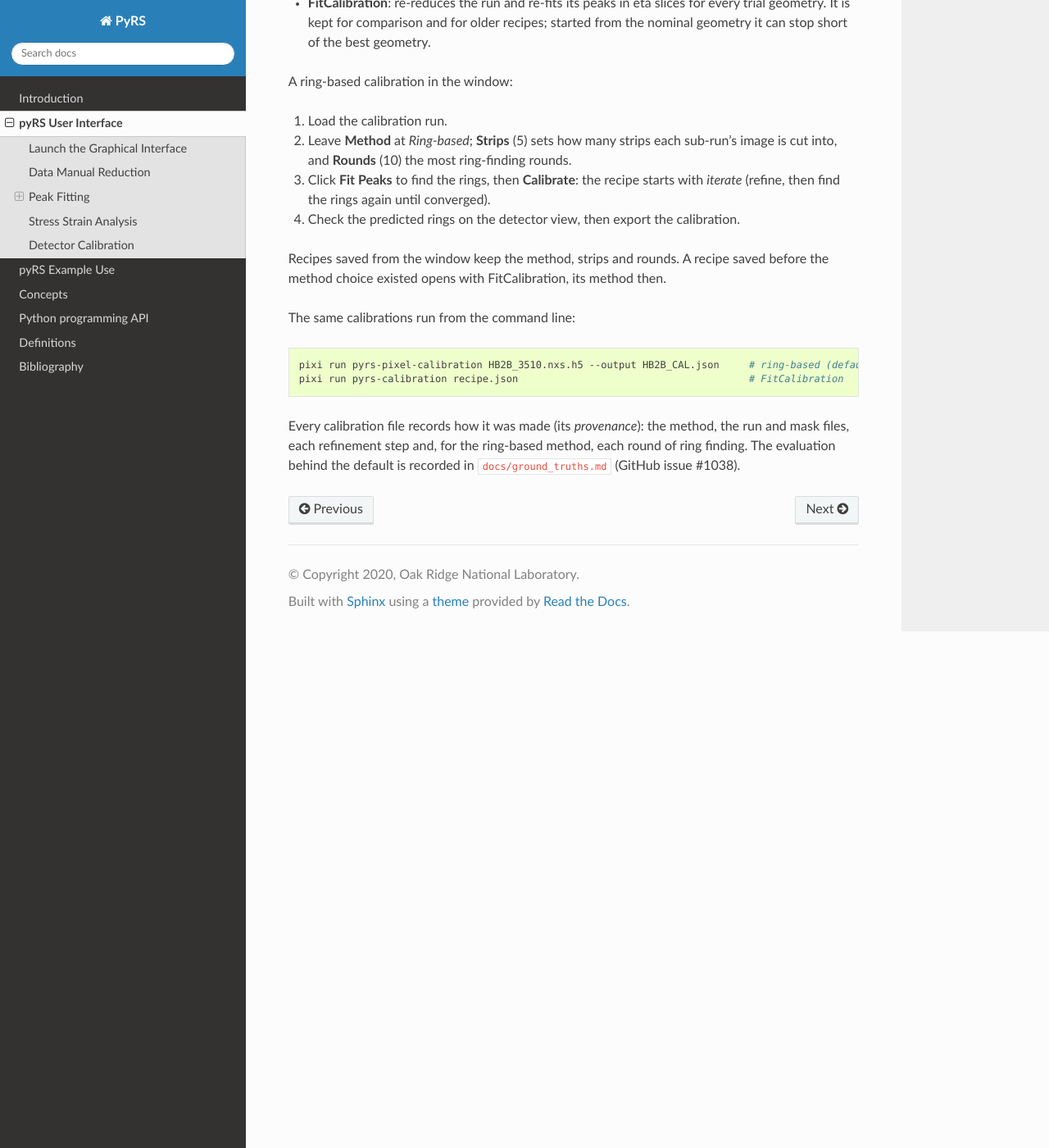
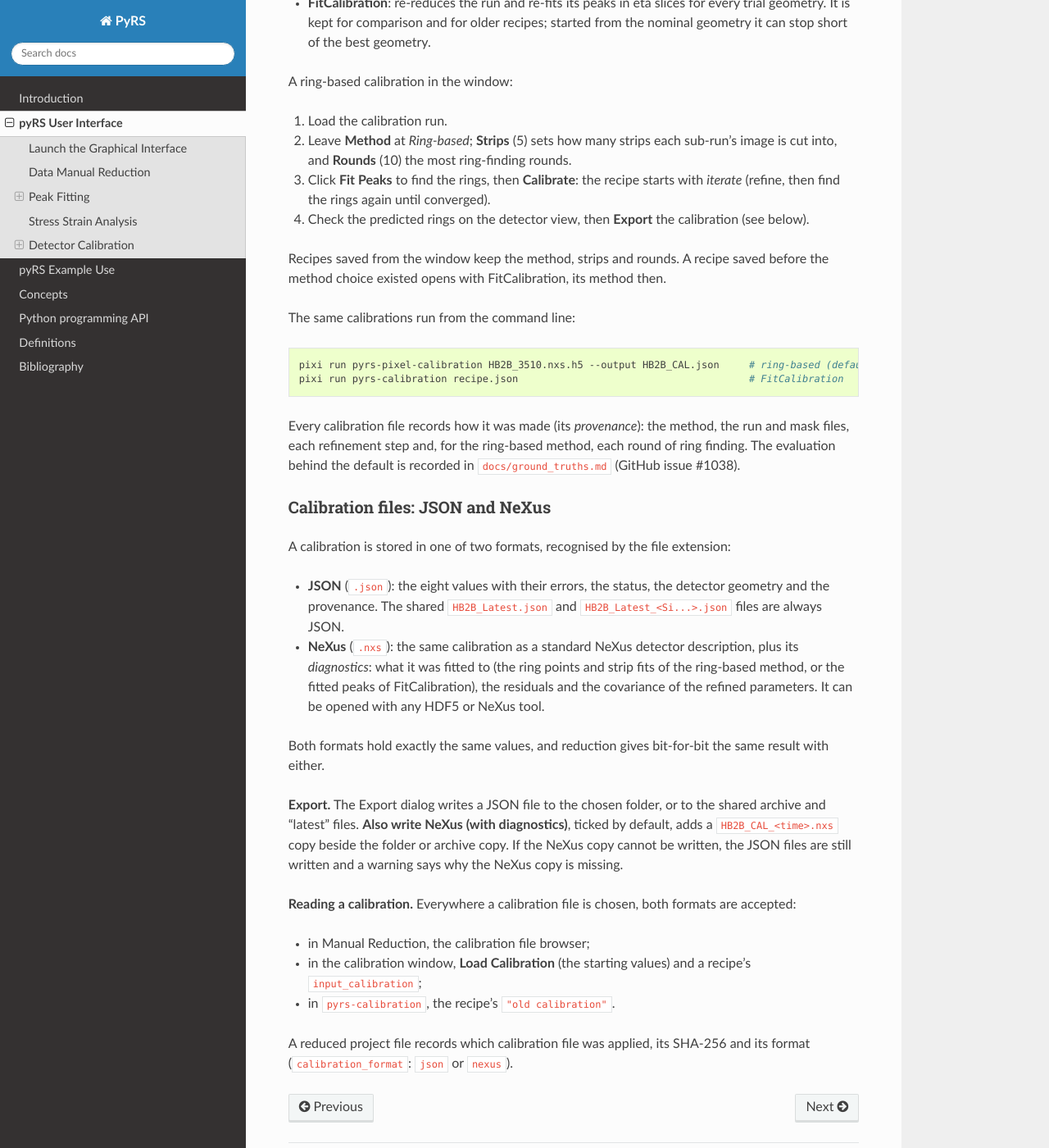
Before and after one commit to neutrons/PyRS, a Sphinx documentation site: the page built from docs/user/source/basics/basics.rst, in a window 1280 px wide and 1400 px high, scrolled down 8381 px. Shown: the whole window at 82% size. Built offline with Sphinx 7.4.7 and the Read the Docs theme 3.1.0, drawn with Linux system fonts in a browser that asks for light colours; some of the changed text lies outside the part shown.

Commit message:
Docs: calibration files in JSON and NeXus (#1098 step 5)
User docs (basics.rst, "Detector Calibration"): the two formats, what the
NeXus diagnostics hold, the Export option and its failure rule, where either
format is read, and the project file's calibration_format. Ground truths:
phase 3's findings and decisions.

Refs #1098

Co-Authored-By: Claude Opus 5.5 <noreply@anthropic.com>

```diff
--- a/docs/user/source/basics/basics.rst
+++ b/docs/user/source/basics/basics.rst
@@ -104,7 +104,8 @@ Detector Calibration
 
 The detector calibration refines the HB2B detector's position and orientation (shifts x, y, z and rotations
 x, y, z), the virtual arm offset 2theta_0 and the wavelength from a powder calibration run (Ni, Fe and Mo
-powders). Reduction applies the resulting calibration file (JSON) to every run measured afterwards.
+powders). Reduction applies the resulting calibration file (JSON or NeXus, see below) to every run measured
+afterwards.
 
 Open the calibration window from the MainWindow menu **Advanced > Calibration**. Two methods are offered:
 
@@ -124,7 +125,7 @@ A ring-based calibration in the window:
    **Rounds** (10) the most ring-finding rounds.
 3. Click **Fit Peaks** to find the rings, then **Calibrate**: the recipe starts with *iterate* (refine, then
    find the rings again until converged).
-4. Check the predicted rings on the detector view, then export the calibration.
+4. Check the predicted rings on the detector view, then **Export** the calibration (see below).
 
 Recipes saved from the window keep the method, strips and rounds. A recipe saved before the method choice
 existed opens with FitCalibration, its method then.
@@ -139,3 +140,32 @@ The same calibrations run from the command line:
 Every calibration file records how it was made (its *provenance*): the method, the run and mask files, each
 refinement step and, for the ring-based method, each round of ring finding. The evaluation behind the
 default is recorded in ``docs/ground_truths.md`` (GitHub issue #1038).
+
+Calibration files: JSON and NeXus
+---------------------------------
+
+A calibration is stored in one of two formats, recognised by the file extension:
+
+* **JSON** (``.json``): the eight values with their errors, the status, the detector geometry and the
+  provenance. The shared ``HB2B_Latest.json`` and ``HB2B_Latest_<Si...>.json`` files are always JSON.
+* **NeXus** (``.nxs``): the same calibration as a standard NeXus detector description, plus its
+  *diagnostics*: what it was fitted to (the ring points and strip fits of the ring-based method, or the
+  fitted peaks of FitCalibration), the residuals and the covariance of the refined parameters. It can be
+  opened with any HDF5 or NeXus tool.
+
+Both formats hold exactly the same values, and reduction gives bit-for-bit the same result with either.
+
+**Export.** The Export dialog writes a JSON file to the chosen folder, or to the shared archive and
+"latest" files. **Also write NeXus (with diagnostics)**, ticked by default, adds a ``HB2B_CAL_<time>.nxs``
+copy beside the folder or archive copy. If the NeXus copy cannot be written, the JSON files are still
+written and a warning says why the NeXus copy is missing.
+
+**Reading a calibration.** Everywhere a calibration file is chosen, both formats are accepted:
+
+* in Manual Reduction, the calibration file browser;
+* in the calibration window, **Load Calibration** (the starting values) and a recipe's
+  ``input_calibration``;
+* in ``pyrs-calibration``, the recipe's ``"old calibration"``.
+
+A reduced project file records which calibration file was applied, its SHA-256 and its format
+(``calibration_format``: ``json`` or ``nexus``).
```
Also changed, not shown: docs/ground_truths.md (+22 -0 lines).
